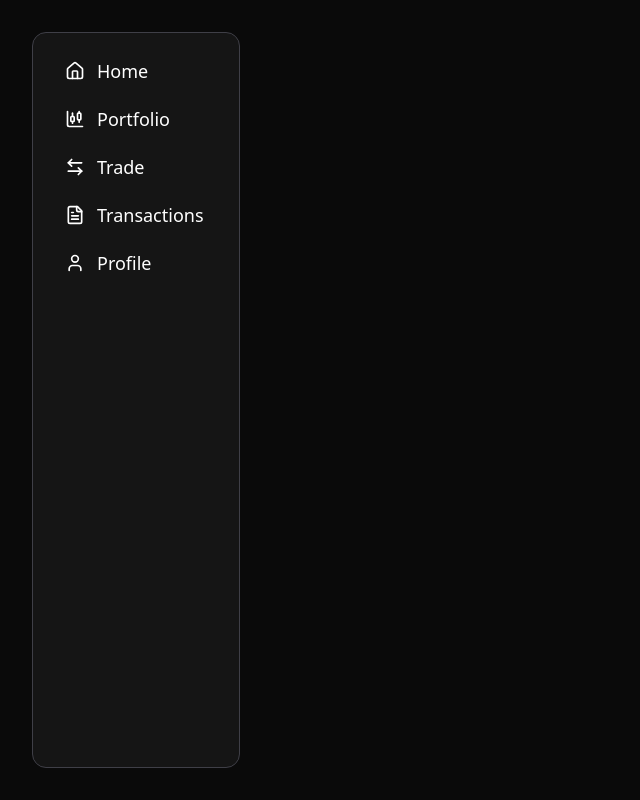
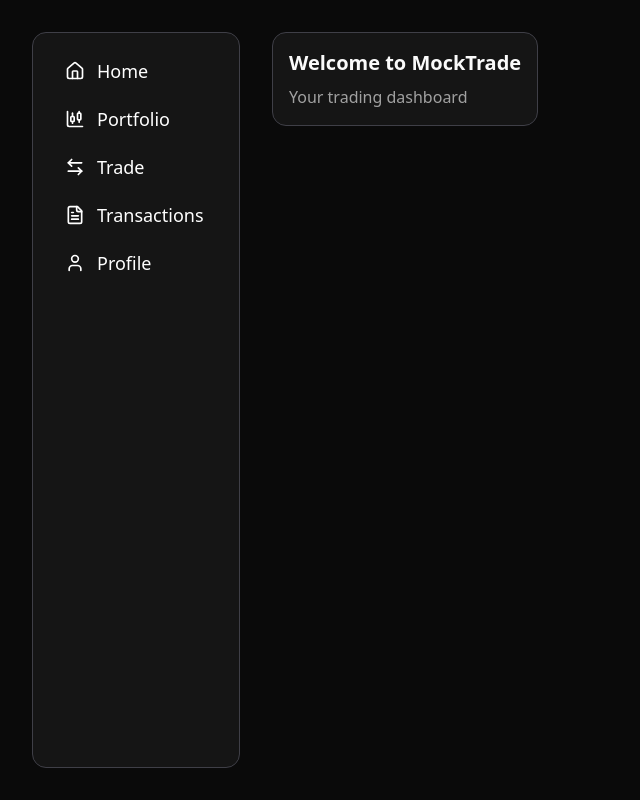
Before and after one commit to connormorrrison/mocktrade, a React (Vite) app in the folder frontend/: page / in a window 1280 px wide. Shown: the whole page, without its empty margins (0-640 px from the left). Built offline with nearby package versions, Linux system fonts and the light colour scheme.

Commit message:
Add Tile component and update HomePage

```diff
--- /dev/null
+++ b/frontend/src/components/tile.tsx
@@ -0,0 +1,18 @@
+import React from "react"
+import { cn } from "@/lib/utils"
+
+interface TileProps {
+  children: React.ReactNode
+  className?: string
+}
+
+export const Tile = ({ children, className }: TileProps) => {
+  return (
+    <div className={cn(
+      "w-full p-4 rounded-xl bg-background/30 dark:bg-input/30 border border-gray-300 dark:border-zinc-700 shadow-none",
+      className
+    )}>
+      {children}
+    </div>
+  )
+}
--- a/frontend/src/pages/HomePage.tsx
+++ b/frontend/src/pages/HomePage.tsx
@@ -1,7 +1,12 @@
+import { Tile } from "@/components/tile"
+
 export default function HomePage() {
   return (
     <div className="p-8">
-      {/* Home content goes here */}
+      <Tile>
+        <h2 className="text-xl font-semibold mb-2">Welcome to MockTrade</h2>
+        <p className="text-muted-foreground">Your trading dashboard</p>
+      </Tile>
     </div>
   )
 }
```
